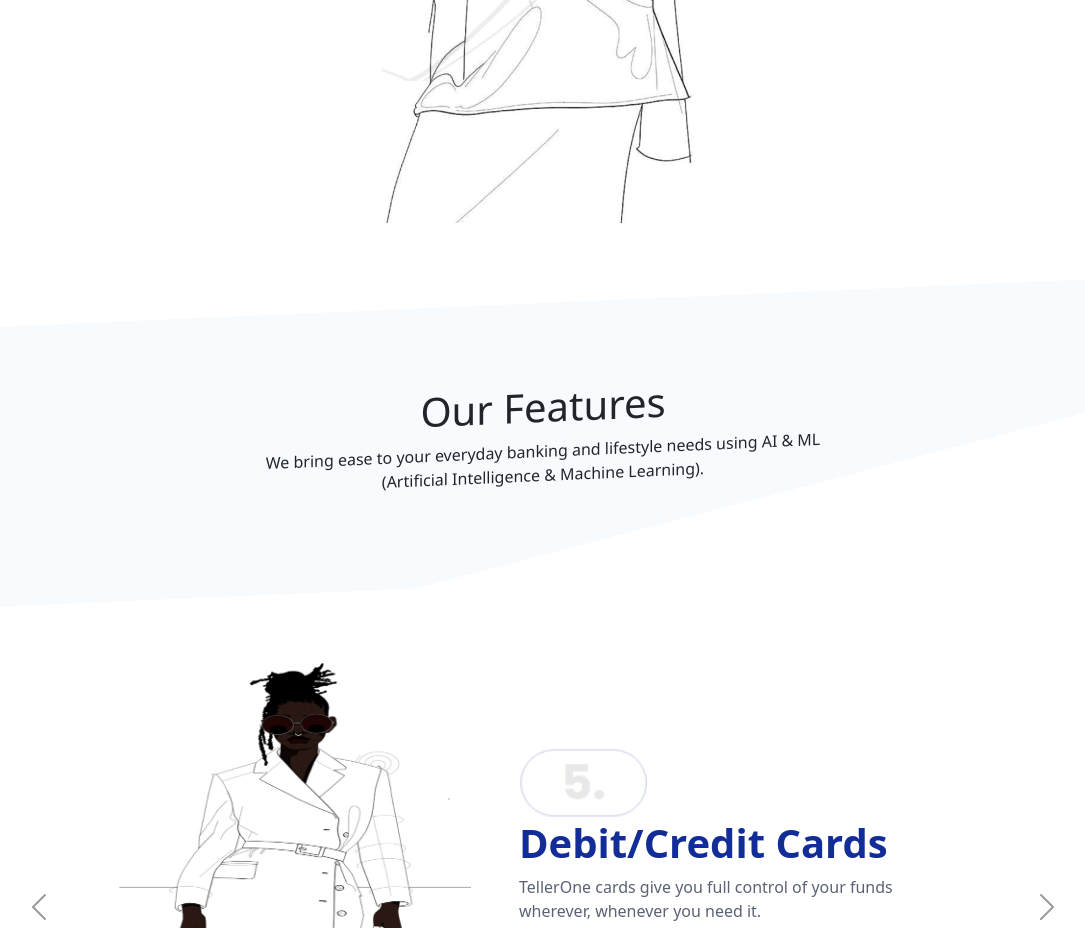
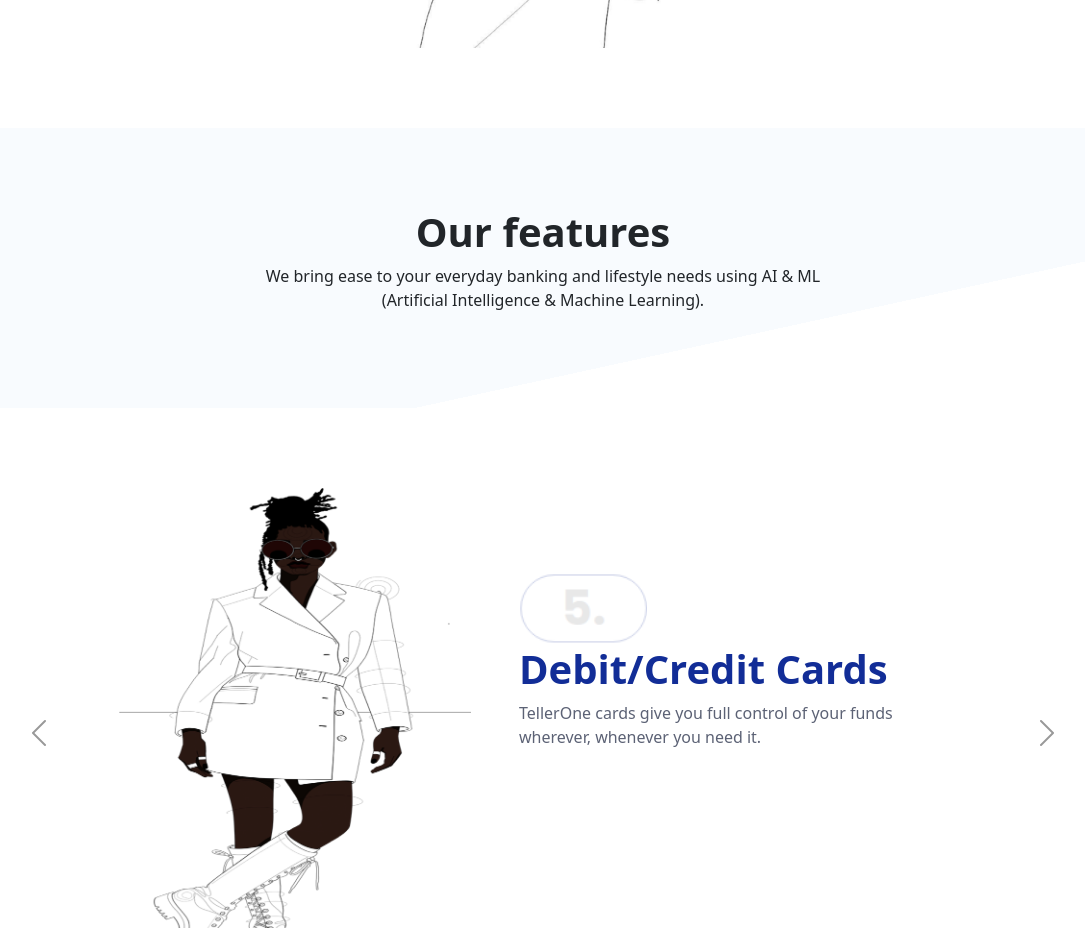
Before and after one commit to jamezjaz/TellerOne, a React (Create React App) app: page / in a window 1280 px wide. Shown: the part 4760-5688 px from the top of the page, without its empty margins (97-1182 px from the left). Built offline with nearby package versions, Linux system fonts and the light colour scheme.

Commit message:
fix: Fix sections three and four

```diff
--- a/src/resources/js/components/homepage/HomePage.js
+++ b/src/resources/js/components/homepage/HomePage.js
@@ -140,7 +140,7 @@
       </div>
       <div className={home.section_four}>
         <div className={home.features}>
-          <h1>Our Features</h1>
+          <h1>Our features</h1>
           <p>
             We bring ease to your everyday banking and lifestyle needs using AI & ML
             <br />
--- a/src/resources/js/components/homepage/HomePage.module.css
+++ b/src/resources/js/components/homepage/HomePage.module.css
@@ -243,19 +243,25 @@
   margin: 5rem 0;
 }
 
+.woman_join_container img {
+  width: 22rem;
+}
+
 .features {
-  /* position: absolute; */
-  right: 0;
-  bottom: 0;
-  left: 0;
-  /* margin-bottom: -4rem; */
-  /* height: 9rem; */
   width: 100%;
   padding: 5rem 0;
   --bg-opacity: 1;
   /* background-color: rgba(248, 251, 254, var(--bg-opacity)); */
   background: linear-gradient(to top left, #fff -50%, #fff 30%, rgb(248,251,254) 10%, rgb(248,251,254) 100%);
-  transform: skewY(-2.5deg)
+  /* transform: skewY(-2.5deg) */
+}
+
+.features h1 {
+  font-weight: 700;
+}
+
+.features p {
+  font-weight: 500;
 }
 
 .carousel {
```
